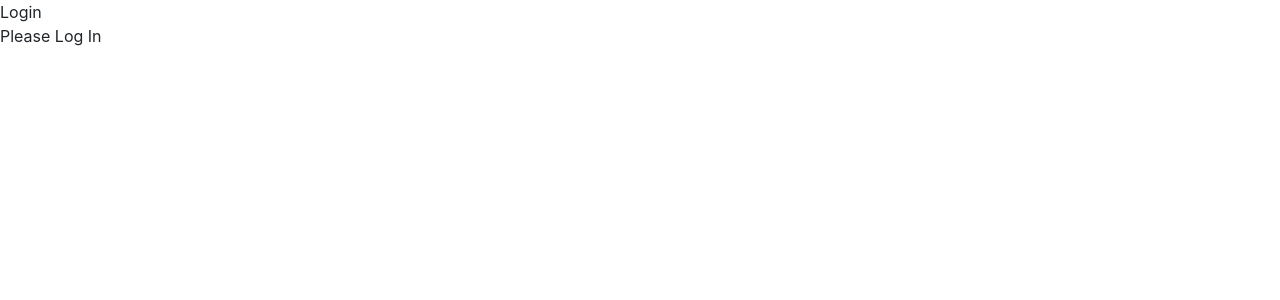
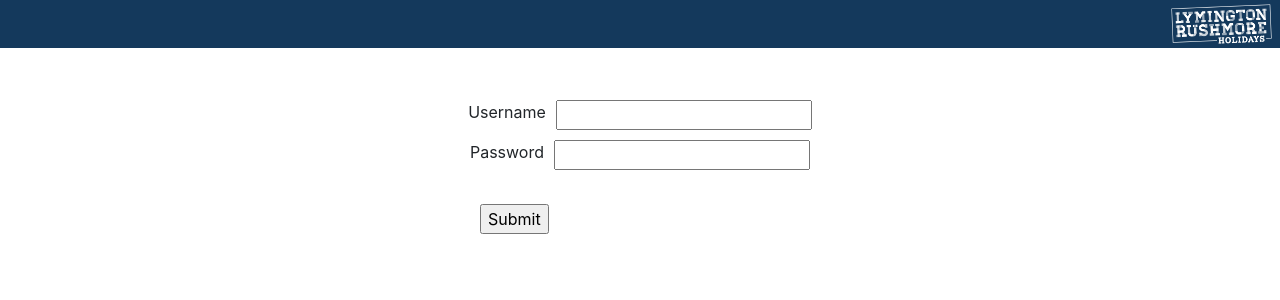
Before and after one commit to alex-Hudson/dayByDayWeb2, a React (Create React App) app in the folder frontend/: page / in a window 1280 px wide. Shown: the top 300 px of the page. Built offline with nearby package versions, Linux system fonts and the light colour scheme.

Commit message:
Changed styles

```diff
--- a/frontend/src/App.js
+++ b/frontend/src/App.js
@@ -28,7 +28,7 @@ class App extends Component {
 
   componentDidMount() {
     if (this.state.logged_in) {
-      fetch("http://localhost:8000/current_user/", {
+      fetch("http://localhost:3000/current_user/", {
         headers: {
           Authorization: `JWT ${localStorage.getItem("token")}`
         }
@@ -46,7 +46,7 @@ class App extends Component {
    */
   refreshList = () => {
     axios
-      .get("http://localhost:8000/api/todos/", {
+      .get("http://localhost:3000/api/todos/", {
         headers: {
           "Content-type": "application/json",
           Authorization: `JWT ${localStorage.getItem("token")}`
@@ -62,7 +62,7 @@ class App extends Component {
 
   handle_login = (e, data) => {
     e.preventDefault();
-    fetch("http://localhost:8000/token-auth/", {
+    fetch("http://localhost:3000/token-auth/", {
       method: "POST",
       headers: {
         "Content-Type": "application/json"
@@ -191,9 +191,6 @@ class App extends Component {
 
     return (
       <main className="content">
-        <div className={"page-header"}>
-          <img className={"logo"} src={logo} alt="lym-logo" />
-        </div>
         <div className={"arrow-container"}>
           <div className={"back-button"} onClick={this.backwardClick}>
             <img className={"arrow-left"} src={arrowLeft} alt="back" />
@@ -217,23 +214,22 @@ class App extends Component {
    * Renders main page
    */
   render() {
-    let form;
-    switch (this.state.displayed_form) {
-      case "login":
-        form = <LoginForm handle_login={this.handle_login} />;
-        break;
-      default:
-        form = null;
-    }
+    const form = this.state.logged_in ? null : (
+      <LoginForm handle_login={this.handle_login} />
+    );
+
     return (
       <div className="App">
+        <div className={"page-header"}>
+          <img className={"logo"} src={logo} alt="lym-logo" />
+        </div>
         <Nav
           logged_in={this.state.logged_in}
           display_form={this.display_form}
           handle_logout={this.handle_logout}
         />
         {form}
-        {this.state.logged_in ? this.renderApp() : "Please Log In"}
+        {this.state.logged_in ? this.renderApp() : null}
       </div>
     );
   }
--- a/frontend/src/components/LoginForm.js
+++ b/frontend/src/components/LoginForm.js
@@ -19,23 +19,32 @@ class LoginForm extends React.Component {
 
   render() {
     return (
-      <form onSubmit={e => this.props.handle_login(e, this.state)}>
-        <h4>Log In</h4>
-        <label htmlFor="username">Username</label>
+      <form
+        className={"login-form"}
+        onSubmit={e => this.props.handle_login(e, this.state)}
+      >
+        <label className="login-label" htmlFor="username">
+          Username
           <input
             type="text"
             name="username"
             value={this.state.username}
+            className="login-input"
             onChange={this.handle_change}
           />
-        <label htmlFor="password">Password</label>
+        </label>
+        <label className="login-label" htmlFor="password">
+          Password
           <input
             type="password"
             name="password"
             value={this.state.password}
+            className="login-input"
             onChange={this.handle_change}
           />
-        <input type="submit" />
+        </label>
+        <br />
+        <input className="login-submit" type="submit" />
       </form>
     );
   }
--- a/frontend/src/components/Nav.js
+++ b/frontend/src/components/Nav.js
@@ -2,16 +2,12 @@ import React from "react";
 import PropTypes from "prop-types";
 
 function Nav(props) {
-  const logged_out_nav = (
-    <div onClick={() => props.display_form("login")}>Login</div>
-  );
-
   const logged_in_nav = (
     <div className={"logout-container"} onClick={props.handle_logout}>
       Logout
     </div>
   );
-  return <div>{props.logged_in ? logged_in_nav : logged_out_nav}</div>;
+  return <div>{props.logged_in ? logged_in_nav : null}</div>;
 }
 
 export default Nav;
--- a/frontend/src/index.css
+++ b/frontend/src/index.css
@@ -120,6 +120,27 @@ li.sidebar-item:hover {
   left: 20px;
 }
 
+.login-form {
+  transform: translate(50%, 50%);
+  width: 50vw;
+}
+
+.login-label {
+  display: flex;
+  flex-direction: row;
+  margin-bottom: 10px;
+  justify-content: center;
+}
+
+.login-input {
+  margin-left: 10px;
+}
+
+.login-submit {
+  left: 160px;
+  position: absolute;
+}
+
 /*Phone styles*/
 @media only screen and (max-device-width: 600px) {
   .sidebar-list-container {
```
Lines whose indentation alone changed are shown as unchanged.
